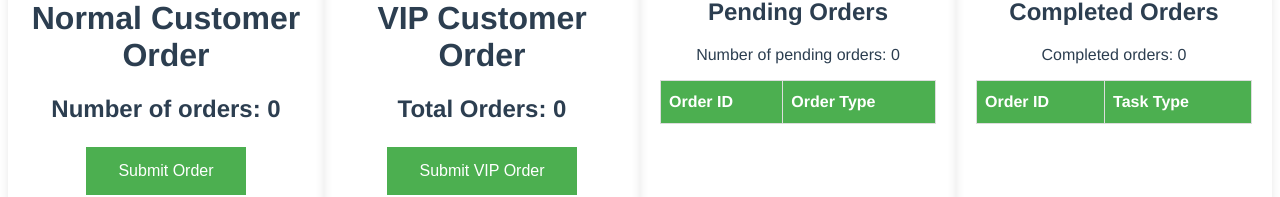
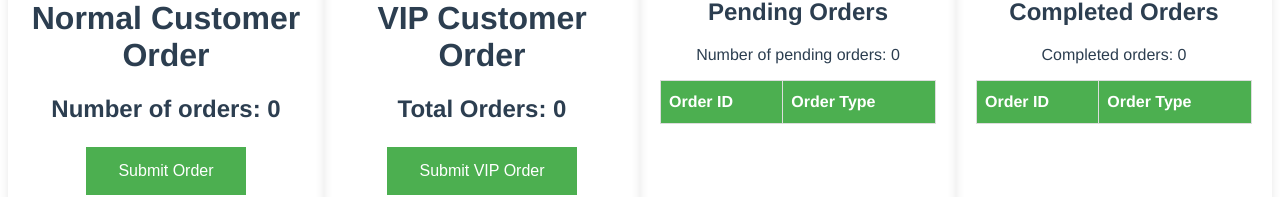
Before and after one commit to wangfanxu/feedme-se-assignment, a Vue app in the folder frontend/: page / in a window 1280 px wide. Shown: the part 160-357 px from the top of the page. Built offline with nearby package versions, Linux system fonts and the light colour scheme.

Commit message:
change spelling

```diff
--- a/frontend/src/components/CompleteTask.vue
+++ b/frontend/src/components/CompleteTask.vue
@@ -6,7 +6,7 @@
       <thead>
         <tr>
           <th>Order ID</th>
-          <th>Task Type</th>
+          <th>Order Type</th>
         </tr>
       </thead>
       <tbody>
```
